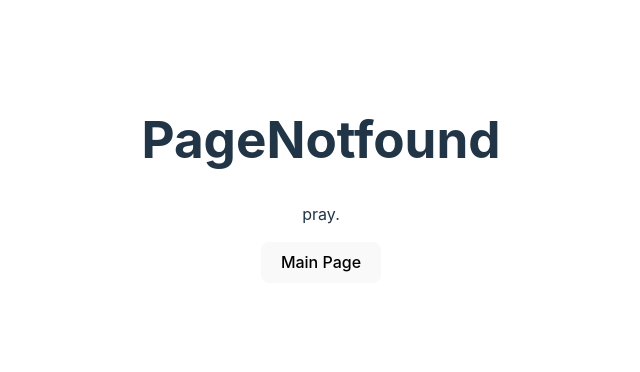
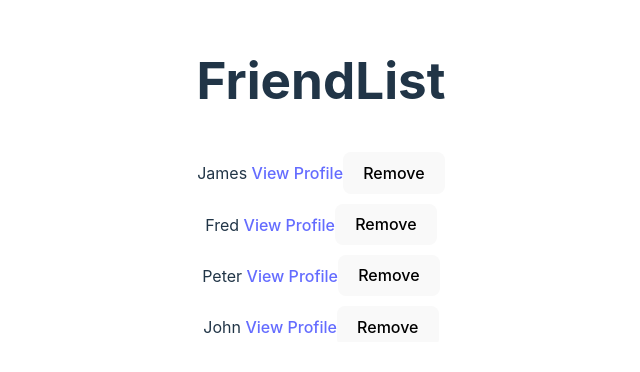
Before and after one commit to HypeTrade307/HypeTrade, a React (Vite) app in the folder HypeTrade307/: page /FriendList in a window 1280 px wide. Shown: the part 220-592 px from the top of the page, without its empty margins (319-959 px from the left). Built offline with nearby package versions, Linux system fonts and the light colour scheme.

Commit message:
Made the friends list scrollable as well as added .css file for FriendRemove.tsx. Also adding .tsx file for the portfolio button and added friendslist to the router.tsx

```diff
--- /dev/null
+++ b/HypeTrade307/src/pages/FriendRemove.module.css
@@ -0,0 +1,16 @@
+.friendList {
+  width: 370px;
+  margin: 0 auto;
+}
+
+.friendList ul {
+  list-style-type: none;
+  padding: 0;
+  margin: 0;
+  max-height: 200px;
+  overflow-y: auto;
+}
+
+.friendList li {
+  margin: 10px 0;
+}
--- a/HypeTrade307/src/pages/FriendRemove.tsx
+++ b/HypeTrade307/src/pages/FriendRemove.tsx
@@ -1,40 +1,40 @@
 // POPULATE A (SCROLLABLE?) LIST WITH FRIENDS (USING DUMMY DATA) + ADD BUTTON TO DELETE FROM LIST
-
+import styles from './FriendRemove.module.css'
 import {useState} from "react";
 
 function FriendRemove() {
-    const [friends, setFriends] = useState(['James', 'Fred', 'Peter']);
-    const [verify, setVerify] = useState({});
+  const [friends, setFriends] = useState(['James', 'Fred', 'Peter', 'John', 'Alice', 'Bob']);
+  const [verify, setVerify] = useState<any>({});
 
-    const verifyDelete = ({friend}: { friend: any }) => {
+  const verifyDelete = ({ friend }: { friend: string }) => {
     setFriends(friends.filter((f) => f !== friend)); // remove 'friend'
     setVerify({});
   };
 
   return (
-        // Below lists the lists of friends, with an option to view their profile
-        // and the ability to remove them
-
-        // TODO give view user profile functionality
-        <div className={'FriendList'}>
+    <div className={styles.friendList}>  {/* Apply the scoped class from the CSS module */}
       <form action="">
         <h1>FriendList</h1>
 
-                <ul>
+        <ul className={styles.friendList}>  {/* Apply the scoped class from the CSS module */}
           {friends.map((friend) => (
-                        <li>
+            <li key={friend}>
               {friend}{" "}
               <a href="#">View Profile</a>
-                            {verify === friend ? <>
-                                    <button onClick={() => verifyDelete({friend: friend})}>Confirm</button>
+              {verify === friend ? (
+                <>
+                  <button onClick={() => verifyDelete({ friend: friend })}>Confirm</button>
                   <button onClick={() => setVerify({})}>Cancel</button>
-                                </> : <button onClick={() => setVerify(friend)}>Remove</button>}
+                </>
+              ) : (
+                <button onClick={() => setVerify(friend)}>Remove</button>
+              )}
             </li>
           ))}
         </ul>
       </form>
     </div>
-    )
+  );
 }
 
-export default FriendRemove
+export default FriendRemove;
--- a/HypeTrade307/src/pages/router.tsx
+++ b/HypeTrade307/src/pages/router.tsx
@@ -5,6 +5,7 @@ import Main_page from "./Main_page.tsx";
 import Profile_page from "./Profile_Page.tsx";
 import Search_other_users from "./Search_Other_Users.tsx"
 import LoginForm from "./LoginForm.tsx";
+import FriendRemove from "./FriendRemove.tsx";
 
 const Links: React.FC = () => {
     return (
@@ -15,6 +16,7 @@ const Links: React.FC = () => {
                 <Route path="/login" element={<LoginForm />} />
                 <Route path="/Search" element={<Search_other_users />} />
                 <Route path="*" element={<Page_Not_found />} />
+                <Route path="/FriendList" element={<FriendRemove />} />
             </Routes>
         </Router>
     );
```
Also changed, not shown: HypeTrade307/src/pages/portfolio_button.tsx (added). Lines whose indentation alone changed are shown as unchanged.
